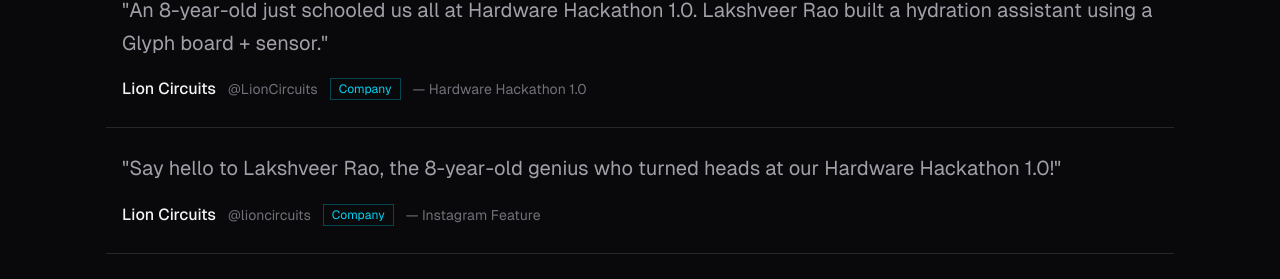
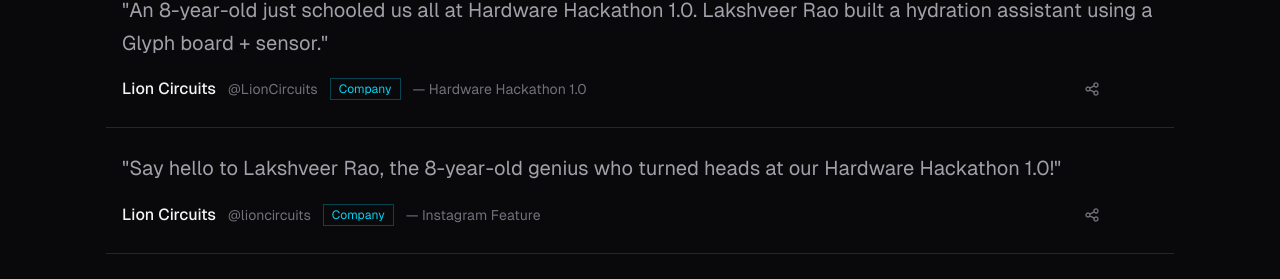
Before and after one commit to captvenkat/lakshveer-website, a React (Vite) app: page /recognition in a window 1280 px wide. Shown: the part 508-787 px from the top of the page. Built offline with nearby package versions, Linux system fonts and the light colour scheme.

Commit message:
Fix share button visibility - always show (subtle muted color)

```diff
--- a/src/web/components/share-endorsement-modal.tsx
+++ b/src/web/components/share-endorsement-modal.tsx
@@ -302,7 +302,7 @@
   return (
     <button
       onClick={onClick}
-      className={`p-1.5 text-[var(--text-muted)] hover:text-[var(--accent)] opacity-0 group-hover:opacity-100 transition-all duration-200 ${className}`}
+      className={`p-1.5 text-[var(--text-muted)] hover:text-[var(--accent)] transition-all duration-200 ${className}`}
       title="Share endorsement"
     >
       <svg className="w-4 h-4" fill="none" stroke="currentColor" viewBox="0 0 24 24">
--- a/src/web/pages/index.tsx
+++ b/src/web/pages/index.tsx
@@ -900,7 +900,6 @@
                           organisation: endorsement.organisation,
                         });
                       }}
-                      className="opacity-100 sm:opacity-0"
                     />
                     {endorsement.proofUrl && (
                       <a
--- a/src/web/pages/recognition.tsx
+++ b/src/web/pages/recognition.tsx
@@ -440,7 +440,6 @@
                         handle: mention.author,
                       });
                     }}
-                    className="opacity-100 sm:opacity-0"
                   />
                   <a
                     href={mention.url}
```
